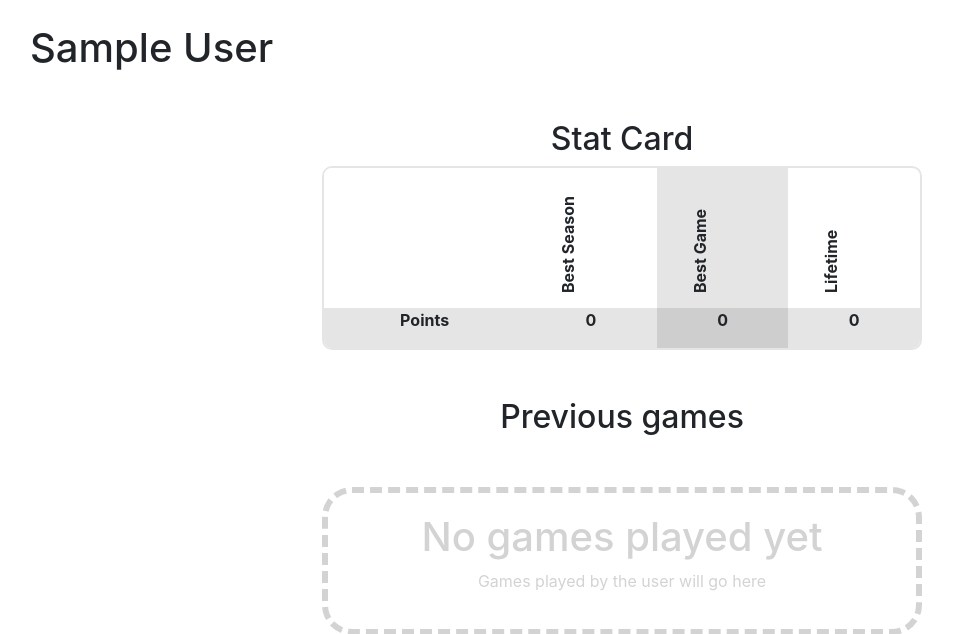
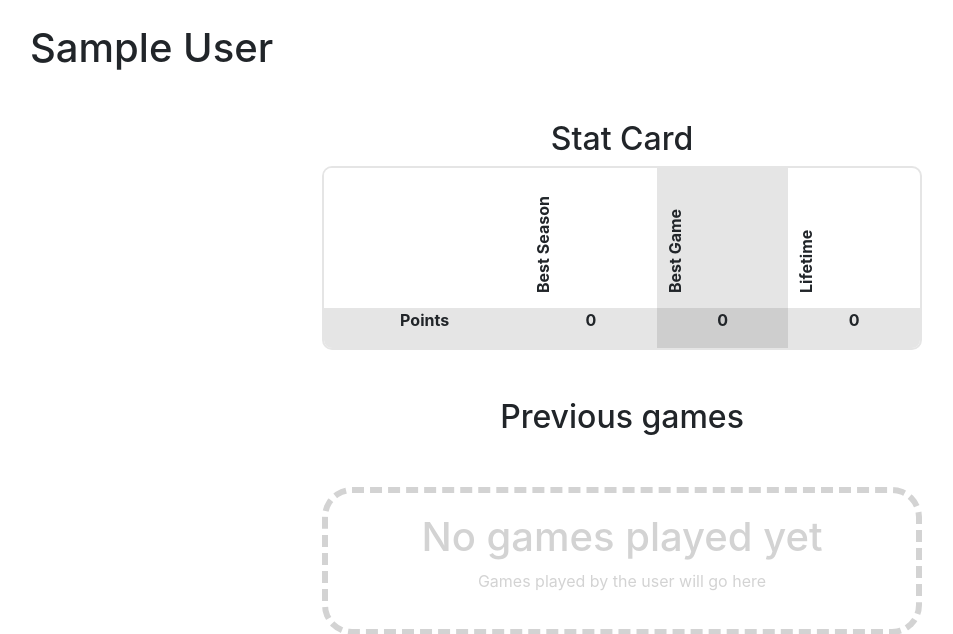
Before and after one commit to pateichler/flask-rec-league, a Flask app: page /user/1 in a window 1280 px wide. Shown: the part 76-710 px from the top of the page, without its empty margins (18-971 px from the left). Run offline with Flask 3, Linux system fonts and the light colour scheme; the visitor is signed in with stand-in values (Sample User, id 1); data that the repository does not hold is empty; some libraries are stand-ins or nearby versions.

Commit message:
Fixed stat header padding

```diff
--- a/recLeague/static/main.css
+++ b/recLeague/static/main.css
@@ -143,7 +143,7 @@ body {
 }
 
 .game .score{
-  font-size: 100px;
+  font-size: 60px;
   margin-top: -20px;
   margin-bottom: -10px;
   font-weight: 800;
@@ -354,7 +354,7 @@ th.rotate.tall {
 th.rotate > div {
   transform:
     /* Magic Numbers */
-    translate(min(3vw, 25px), 45px)
+    translate(0, 45px)
     rotate(-90deg);
   width: 30px;
 }
```
